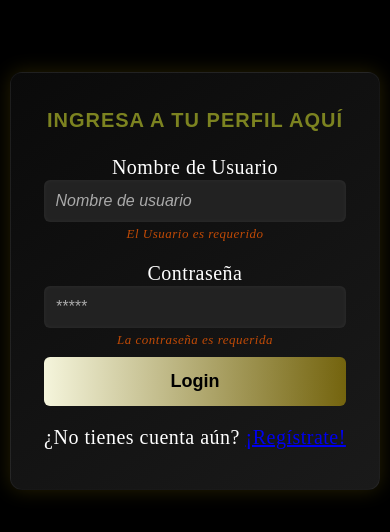
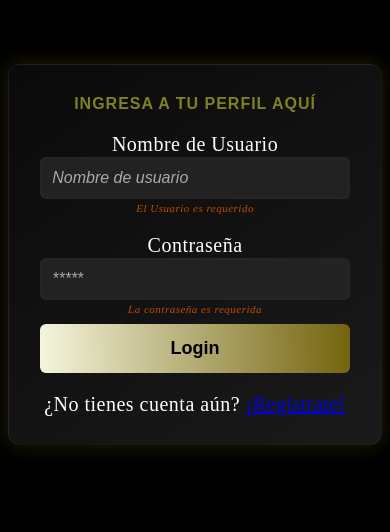
Before and after one commit to CarolinaAriza-mind/AppTurnos, a React (Vite) app in the folder front/vite-project-pm3/: page /Login in a window 390 px wide. Shown: the part 158-690 px from the top of the page. Built offline with nearby package versions, Linux system fonts and the light colour scheme; no server answers; a web font is replaced by a local one.

Commit message:
Actualizando tamaño de formulario

```diff
--- a/front/vite-project-pm3/src/views/Login/Login.module.css
+++ b/front/vite-project-pm3/src/views/Login/Login.module.css
@@ -1,9 +1,8 @@
-
 .formContainer {
-  width: 90%;
-  max-width: 400px;
-  margin: 60px auto;
-  padding: 32px 28px;
+  width: 88%;
+  max-width: 360px;
+  margin: 40px auto;
+  padding: 24px 22px;
   background: linear-gradient(145deg, #0a0a0a, #1a1a1a);
   border-radius: 12px;
   box-shadow: 0 0 20px rgba(255, 215, 0, 0.15);
@@ -14,14 +13,14 @@
   color: #7c8320;
   font-family: "Cinzel Decorative", sans-serif;
   text-align: center;
-  margin-bottom: 32px;
-  font-size: 26px;
+  margin-bottom: 20px;
+  font-size: 20px;
   letter-spacing: 1px;
   text-transform: uppercase;
 }
 
 .formGroup {
-  margin-bottom: 16px;
+  margin-bottom: 10px;
 }
 
 span {
@@ -32,21 +31,21 @@ label {
   display: block;
   color: #ffffff;
   font-weight: 500;
-  font-size: 15px;
-  margin-bottom: 4px;
-  margin-top: 14px;
+  font-size: 13px;
+  margin-bottom: 3px;
+  margin-top: 10px;
   letter-spacing: 0.5px;
 }
 
 input {
   width: 100%;
   box-sizing: border-box;
-  padding: 10px 12px;
+  padding: 8px 10px;
   border: none;
   border-radius: 6px;
   background-color: #222;
   color: #fff;
-  font-size: 14px;
+  font-size: 13px;
   box-shadow: inset 0 0 5px rgba(255, 255, 255, 0.05);
   transition: box-shadow 0.3s ease;
 }
@@ -63,25 +62,25 @@ input::placeholder {
 
 .errorMessage {
   color: #ff5e00bb;
-  font-size: 13px;
-  margin-top: 4px;
+  font-size: 11px;
+  margin-top: 3px;
   font-style: italic;
 }
 
 button {
   width: 100%;
   box-sizing: border-box;
-  padding: 12px;
+  padding: 10px;
   background: linear-gradient(to right, #f5f5dc, #ffd70066);
   color: #000;
   font-family: "VARUNA", sans-serif;
   border: none;
   border-radius: 6px;
   font-weight: bold;
-  font-size: 16px;
+  font-size: 14px;
   cursor: pointer;
   transition: background 0.3s ease;
-  margin-top: 16px;
+  margin-top: 14px;
 }
 
 button:hover {
@@ -90,26 +89,27 @@ button:hover {
 
 @media (max-width: 480px) {
   .formContainer {
-    margin: 32px auto;
-    padding: 24px 16px;
+    width: 92%;
+    margin: 24px auto;
+    padding: 18px 14px;
   }
 
   .title {
-    font-size: 20px;
-    margin-bottom: 24px;
+    font-size: 16px;
+    margin-bottom: 16px;
   }
 
   label {
-    font-size: 13px;
+    font-size: 12px;
   }
 
   input {
-    font-size: 13px;
-    padding: 9px 10px;
+    font-size: 12px;
+    padding: 7px 9px;
   }
 
   button {
-    font-size: 14px;
-    padding: 10px;
+    font-size: 13px;
+    padding: 9px;
   }
 }
--- a/front/vite-project-pm3/src/views/Register/Register.module.css
+++ b/front/vite-project-pm3/src/views/Register/Register.module.css
@@ -1,8 +1,8 @@
 .formContainer {
-  width: 90%;
-  max-width: 400px;
-  margin: 60px auto;
-  padding: 32px 28px;
+  width: 88%;
+  max-width: 360px;
+  margin: 40px auto;
+  padding: 24px 22px;
   background: linear-gradient(145deg, #0a0a0a, #1a1a1a);
   border-radius: 12px;
   box-shadow: 0 0 20px rgba(255, 215, 0, 0.15);
@@ -13,14 +13,14 @@
   color: #7c8320;
   font-family: "Cinzel Decorative", sans-serif;
   text-align: center;
-  margin-bottom: 32px;
-  font-size: 26px;
+  margin-bottom: 20px;
+  font-size: 20px;
   letter-spacing: 1px;
   text-transform: uppercase;
 }
 
 .formGroup {
-  margin-bottom: 16px;
+  margin-bottom: 10px;
 }
 
 span {
@@ -31,21 +31,21 @@ label {
   display: block;
   color: #ffffff;
   font-weight: 500;
-  font-size: 15px;
-  margin-bottom: 4px;
-  margin-top: 14px;
+  font-size: 13px;
+  margin-bottom: 3px;
+  margin-top: 10px;
   letter-spacing: 0.5px;
 }
 
 input {
   width: 100%;
   box-sizing: border-box;
-  padding: 10px 12px;
+  padding: 8px 10px;
   border: none;
   border-radius: 6px;
   background-color: #222;
   color: #fff;
-  font-size: 14px;
+  font-size: 13px;
   box-shadow: inset 0 0 5px rgba(255, 255, 255, 0.05);
   transition: box-shadow 0.3s ease;
 }
@@ -62,25 +62,25 @@ input::placeholder {
 
 .errorMessage {
   color: #ff5e00bb;
-  font-size: 13px;
-  margin-top: 4px;
+  font-size: 11px;
+  margin-top: 3px;
   font-style: italic;
 }
 
 button {
   width: 100%;
   box-sizing: border-box;
-  padding: 12px;
+  padding: 10px;
   background: linear-gradient(to right, #f5f5dc, #ffd70066);
   color: #000;
   font-family: "VARUNA", sans-serif;
   border: none;
   border-radius: 6px;
   font-weight: bold;
-  font-size: 16px;
+  font-size: 14px;
   cursor: pointer;
   transition: background 0.3s ease;
-  margin-top: 16px;
+  margin-top: 14px;
 }
 
 button:hover {
@@ -89,26 +89,27 @@ button:hover {
 
 @media (max-width: 480px) {
   .formContainer {
-    margin: 32px auto;
-    padding: 24px 16px;
+    width: 92%;
+    margin: 24px auto;
+    padding: 18px 14px;
   }
 
   .title {
-    font-size: 20px;
-    margin-bottom: 24px;
+    font-size: 16px;
+    margin-bottom: 16px;
   }
 
   label {
-    font-size: 13px;
+    font-size: 12px;
   }
 
   input {
-    font-size: 13px;
-    padding: 9px 10px;
+    font-size: 12px;
+    padding: 7px 9px;
   }
 
   button {
-    font-size: 14px;
-    padding: 10px;
+    font-size: 13px;
+    padding: 9px;
   }
 }
```
